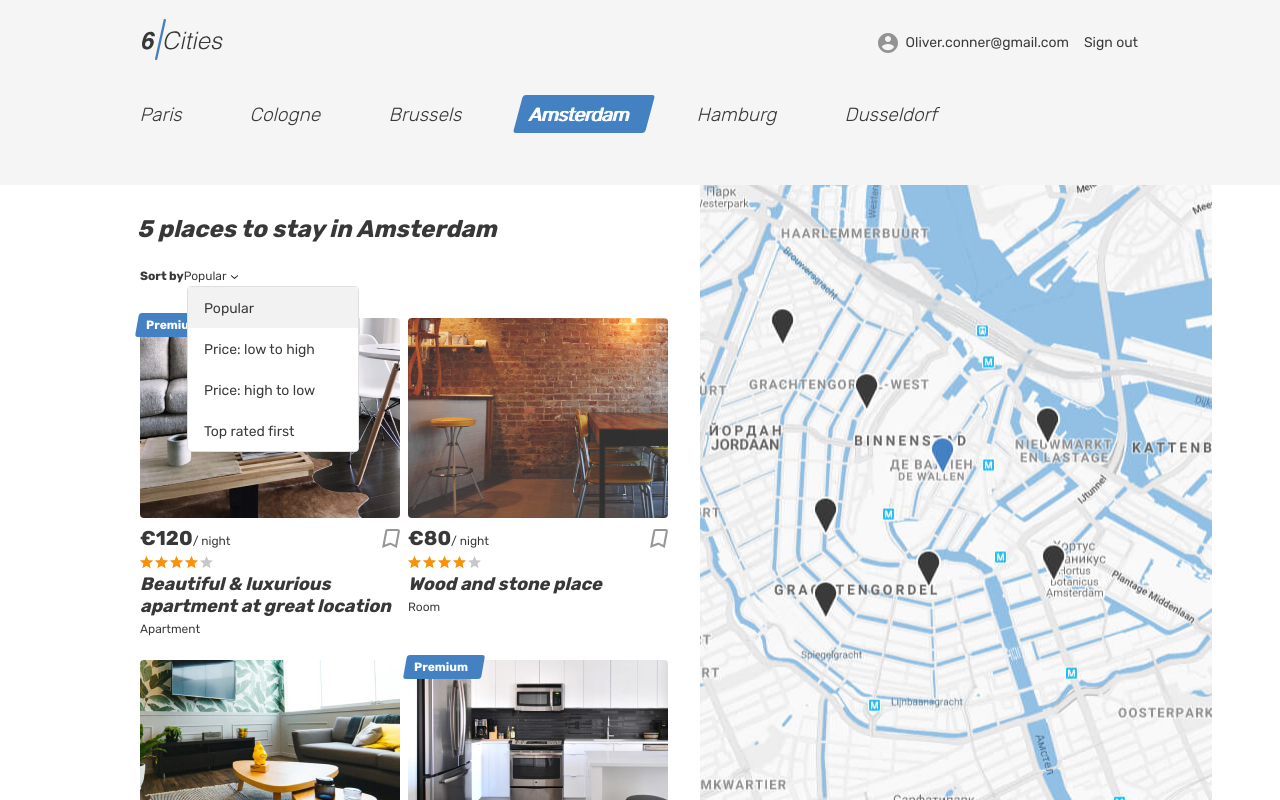
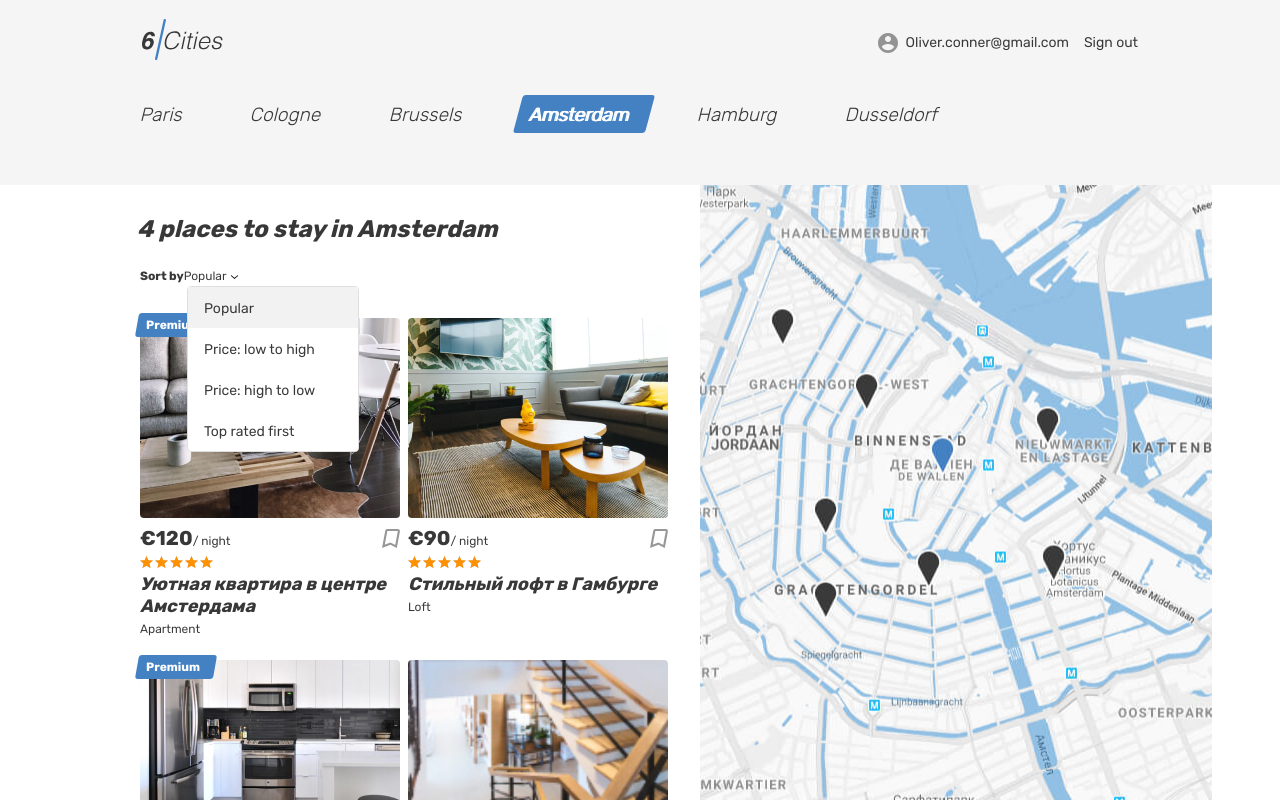
Before and after one commit to htmlacademy-react/135780-six-cities-3, a React (Vite) app: page / in a window 1280 px wide. Built offline with nearby package versions, Linux system fonts and the light colour scheme.

Commit message:
Обратная сторона реальности

```diff
--- a/src/App.tsx
+++ b/src/App.tsx
@@ -1,24 +1,28 @@
-import {BrowserRouter, Route, Routes} from 'react-router-dom';
+import { BrowserRouter, Route, Routes } from 'react-router-dom';
 import React from 'react';
 import MainPage from './components/MainPage/main-page';
-import { offers } from './constants';
 import NotFoundPage from './components/NotFoundPage/not-found-page';
 import FavoritesPage from './components/FavoritesPage/favorite-page';
 import LoginPage from './components/LoginPage/login-page';
 import OfferPage from './components/OfferPage/offer-page';
 import PrivateRoute from './components/PrivateRoute/private-route';
 
+type AppProps = {
+  offers: typeof import('./mocks/offers').offers;
+};
 
-const App: React.FC = () => (
+const App: React.FC<AppProps> = ({ offers }) => (
   <BrowserRouter>
     <Routes>
       <Route path="/" element={<MainPage offers={offers} />} />
-      <Route path="/login" element={<LoginPage/>} />
-      <Route path="/favorites" element={
-        <PrivateRoute isAuthorized={false}>
-          <FavoritesPage />
-        </PrivateRoute>
-      }
+      <Route path="/login" element={<LoginPage />} />
+      <Route
+        path="/favorites"
+        element={
+          <PrivateRoute isAuthorized={false}>
+            <FavoritesPage offers={offers} />
+          </PrivateRoute>
+        }
       />
       <Route path="/offer/:id" element={<OfferPage />} />
       <Route path="*" element={<NotFoundPage />} />
--- /dev/null
+++ b/src/components/CommentForm/comment-form.tsx
@@ -0,0 +1,82 @@
+import React, { useState, ChangeEvent, FormEvent } from 'react';
+
+const ratingTitles: Record<number, string> = {
+  5: 'perfect',
+  4: 'good',
+  3: 'not bad',
+  2: 'badly',
+  1: 'terribly',
+};
+
+const CommentForm: React.FC = () => {
+  const [comment, setComment] = useState('');
+  const [rating, setRating] = useState(0);
+
+  const handleCommentChange = (e: ChangeEvent<HTMLTextAreaElement>) => {
+    setComment(e.target.value);
+  };
+
+  const handleRatingChange = (e: ChangeEvent<HTMLInputElement>) => {
+    setRating(Number(e.target.value));
+  };
+
+  const handleSubmit = (e: FormEvent) => {
+    e.preventDefault();
+    setComment('');
+    setRating(0);
+  };
+
+  return (
+    <form className="reviews__form form" onSubmit={handleSubmit}>
+      <label className="reviews__label form__label" htmlFor="review">
+        Your review
+      </label>
+      <div className="reviews__rating-form form__rating">
+        {[5, 4, 3, 2, 1].map((star) => (
+          <React.Fragment key={star}>
+            <input
+              className="form__rating-input visually-hidden"
+              name="rating"
+              value={star}
+              id={`${star}-stars`}
+              type="radio"
+              checked={rating === star}
+              onChange={handleRatingChange}
+            />
+            <label
+              htmlFor={`${star}-stars`}
+              className="reviews__rating-label form__rating-label"
+              title={ratingTitles[star]}
+            >
+              <svg className="form__star-image" width="37" height="33">
+                <use xlinkHref="#icon-star"></use>
+              </svg>
+            </label>
+          </React.Fragment>
+        ))}
+      </div>
+      <textarea
+        className="reviews__textarea form__textarea"
+        id="review"
+        name="review"
+        placeholder="Tell how was your stay, what you like and what can be improved"
+        value={comment}
+        onChange={handleCommentChange}
+      />
+      <div className="reviews__button-wrapper">
+        <p className="reviews__help">
+          To submit review please make sure to set <span className="reviews__star">rating</span> and describe your stay with at least <b className="reviews__text-amount">50 characters</b>.
+        </p>
+        <button
+          className="reviews__submit form__submit button"
+          type="submit"
+          disabled={comment.length < 50 || rating === 0}
+        >
+          Submit
+        </button>
+      </div>
+    </form>
+  );
+};
+
+export default CommentForm;
--- a/src/components/FavoritesPage/favorite-page.tsx
+++ b/src/components/FavoritesPage/favorite-page.tsx
@@ -1,14 +1,30 @@
 import React from 'react';
+import OfferList from '../OfferList/offer-list';
+import { Link } from 'react-router-dom';
 
-const FavoritesPage: React.FC = () => (
+type Offer = {
+  id: number;
+  isPremium: boolean;
+  price: number;
+  title: string;
+  type: string;
+  rating: number;
+  image: string;
+};
+
+type FavoritesPageProps = {
+  offers: Offer[];
+};
+
+const FavoritesPage: React.FC<FavoritesPageProps> = ({ offers }) => (
   <div className="page">
     <header className="header">
       <div className="container">
         <div className="header__wrapper">
           <div className="header__left">
-            <a className="header__logo-link" href="/">
+            <Link className="header__logo-link header__logo-link--active" to="/">
               <img className="header__logo" src="img/logo.svg" alt="6 cities logo" width="81" height="41" />
-            </a>
+            </Link>
           </div>
           <nav className="header__nav">
             <ul className="header__nav-list">
@@ -33,53 +49,7 @@ const FavoritesPage: React.FC = () => (
       <div className="page__favorites-container container">
         <section className="favorites">
           <h1 className="favorites__title">Saved listing</h1>
-          <ul className="favorites__list">
-            <li className="favorites__locations-items">
-              <div className="favorites__locations locations locations--current">
-                <div className="locations__item">
-                  <a className="locations__item-link" href="#">
-                    <span>Amsterdam</span>
-                  </a>
-                </div>
-              </div>
-              <div className="favorites__places">
-                <article className="favorites__card place-card">
-                  <div className="place-card__mark">
-                    <span>Premium</span>
-                  </div>
-                  <div className="favorites__image-wrapper place-card__image-wrapper">
-                    <a href="#">
-                      <img className="place-card__image" src="img/apartment-small-03.jpg" width="150" height="110" alt="Place image" />
-                    </a>
-                  </div>
-                  <div className="favorites__card-info place-card__info">
-                    <div className="place-card__price-wrapper">
-                      <div className="place-card__price">
-                        <b className="place-card__price-value">&euro;180</b>
-                        <span className="place-card__price-text">&#47;&nbsp;night</span>
-                      </div>
-                      <button className="place-card__bookmark-button place-card__bookmark-button--active button" type="button">
-                        <svg className="place-card__bookmark-icon" width="18" height="19">
-                          <use xlinkHref="#icon-bookmark"></use>
-                        </svg>
-                        <span className="visually-hidden">In bookmarks</span>
-                      </button>
-                    </div>
-                    <div className="place-card__rating rating">
-                      <div className="place-card__stars rating__stars">
-                        <span style={{ width: '100%' }}></span>
-                        <span className="visually-hidden">Rating</span>
-                      </div>
-                    </div>
-                    <h2 className="place-card__name">
-                      <a href="#">Nice, cozy, warm big bed apartment</a>
-                    </h2>
-                    <p className="place-card__type">Apartment</p>
-                  </div>
-                </article>
-              </div>
-            </li>
-          </ul>
+          <OfferList offers={offers} className="favorites__places" />
         </section>
       </div>
     </main>
--- a/src/components/LoginPage/login-page.tsx
+++ b/src/components/LoginPage/login-page.tsx
@@ -1,4 +1,5 @@
 import React from 'react';
+import { Link } from 'react-router-dom';
 
 const LoginPage: React.FC = () => (
   <div className="page page--gray page--login">
@@ -6,9 +7,9 @@ const LoginPage: React.FC = () => (
       <div className="container">
         <div className="header__wrapper">
           <div className="header__left">
-            <a className="header__logo-link" href="/">
+            <Link className="header__logo-link header__logo-link--active" to="/">
               <img className="header__logo" src="img/logo.svg" alt="6 cities logo" width="81" height="41" />
-            </a>
+            </Link>
           </div>
         </div>
       </div>
--- a/src/components/MainPage/main-page.tsx
+++ b/src/components/MainPage/main-page.tsx
@@ -1,5 +1,6 @@
 import React from 'react';
-import OfferCard from '../OfferCard/offer-card';
+import OfferList from '../OfferList/offer-list';
+import { Link } from 'react-router-dom';
 
 type MainPageProps = {
   offers: Array<{
@@ -19,9 +20,9 @@ const MainPage: React.FC<MainPageProps> = ({ offers }) => (
       <div className="container">
         <div className="header__wrapper">
           <div className="header__left">
-            <a className="header__logo-link header__logo-link--active" href="/">
+            <Link className="header__logo-link header__logo-link--active" to="/">
               <img className="header__logo" src="img/logo.svg" alt="6 cities logo" width="81" height="41" />
-            </a>
+            </Link>
           </div>
           <nav className="header__nav">
             <ul className="header__nav-list">
@@ -100,19 +101,7 @@ const MainPage: React.FC<MainPageProps> = ({ offers }) => (
                 <li className="places__option" tabIndex={0}>Top rated first</li>
               </ul>
             </form>
-            <div className="cities__places-list places__list tabs__content">
-              {offers.map((offer) => (
-                <OfferCard
-                  key={offer.id}
-                  isPremium={offer.isPremium}
-                  price={offer.price}
-                  title={offer.title}
-                  type={offer.type}
-                  rating={offer.rating}
-                  image={offer.image}
-                />
-              ))}
-            </div>
+            <OfferList offers={offers} />
           </section>
           <div className="cities__right-section">
             <section className="cities__map map"></section>
--- a/src/components/OfferCard/offer-card.tsx
+++ b/src/components/OfferCard/offer-card.tsx
@@ -1,6 +1,8 @@
 import React from 'react';
+import { Link } from 'react-router-dom';
 
-type OfferCardProps = {
+type Offer = {
+  id: number;
   isPremium: boolean;
   price: number;
   title: string;
@@ -9,20 +11,26 @@ type OfferCardProps = {
   image: string;
 };
 
-const OfferCard: React.FC<OfferCardProps> = ({ isPremium, price, title, type, rating, image }) => {
+type OfferCardProps = {
+  offer: Offer;
+  isActive?: boolean;
+};
+
+const OfferCard: React.FC<OfferCardProps> = ({ offer, isActive }) => {
+  const { id, isPremium, price, title, type, rating, image } = offer;
   const ratingPercentage = `${Math.round(rating) * 20}%`;
 
   return (
-    <article className="cities__card place-card">
+    <article className={`cities__card place-card${isActive ? ' place-card--active' : ''}`}>
       {isPremium && (
         <div className="place-card__mark">
           <span>Premium</span>
         </div>
       )}
       <div className="cities__image-wrapper place-card__image-wrapper">
-        <a href="#">
+        <Link to={`/offer/${id}`}>
           <img className="place-card__image" src={image} width="260" height="200" alt="Place image" />
-        </a>
+        </Link>
       </div>
       <div className="place-card__info">
         <div className="place-card__price-wrapper">
@@ -44,7 +52,7 @@ const OfferCard: React.FC<OfferCardProps> = ({ isPremium, price, title, type, ra
           </div>
         </div>
         <h2 className="place-card__name">
-          <a href="#">{title}</a>
+          <Link to={`/offer/${id}`}>{title}</Link>
         </h2>
         <p className="place-card__type">{type}</p>
       </div>
--- /dev/null
+++ b/src/components/OfferList/offer-list.tsx
@@ -0,0 +1,37 @@
+import React, { useState } from 'react';
+import OfferCard from '../OfferCard/offer-card';
+
+type Offer = {
+  id: number;
+  isPremium: boolean;
+  price: number;
+  title: string;
+  type: string;
+  rating: number;
+  image: string;
+};
+
+type OfferListProps = {
+  offers: Offer[];
+  className?: string;
+};
+
+const OfferList: React.FC<OfferListProps> = ({ offers, className = 'cities__places-list places__list tabs__content' }) => {
+  const [activeOfferId, setActiveOfferId] = useState<number | null>(null);
+
+  return (
+    <div className={className}>
+      {offers.map((offer) => (
+        <div
+          key={offer.id}
+          onMouseEnter={() => setActiveOfferId(offer.id)}
+          onMouseLeave={() => setActiveOfferId(null)}
+        >
+          <OfferCard offer={offer} isActive={activeOfferId === offer.id} />
+        </div>
+      ))}
+    </div>
+  );
+};
+
+export default OfferList;
--- /dev/null
+++ b/src/mocks/offers.ts
@@ -0,0 +1,82 @@
+export const offers = [
+  {
+    id: 1,
+    title: 'Уютная квартира в центре Амстердама',
+    type: 'Apartment',
+    price: 120,
+    isPremium: true,
+    rating: 4.8,
+    image: 'img/apartment-01.jpg',
+    description: 'Просторная квартира с видом на канал.',
+    bedrooms: 2,
+    maxAdults: 4,
+    goods: ['Wi-Fi', 'Кухня', 'Парковка'],
+    host: {
+      name: 'Анна',
+      avatarUrl: 'img/avatar-anna.jpg',
+      isPro: true,
+    },
+    city: 'Amsterdam',
+    location: { latitude: 52.3909553943508, longitude: 4.85309666406198, zoom: 8 },
+  },
+  {
+    id: 2,
+    title: 'Стильный лофт в Гамбурге',
+    type: 'Loft',
+    price: 90,
+    isPremium: false,
+    rating: 4.5,
+    image: 'img/apartment-02.jpg',
+    description: 'Современный лофт в историческом районе.',
+    bedrooms: 1,
+    maxAdults: 2,
+    goods: ['Wi-Fi', 'Телевизор'],
+    host: {
+      name: 'Максим',
+      avatarUrl: 'img/avatar-max.jpg',
+      isPro: false,
+    },
+    city: 'Hamburg',
+    location: { latitude: 53.550341, longitude: 10.000654, zoom: 8 },
+  },
+  {
+    id: 3,
+    title: 'Дом с садом в Кёльне',
+    type: 'House',
+    price: 200,
+    isPremium: true,
+    rating: 5,
+    image: 'img/apartment-03.jpg',
+    description: 'Просторный дом с большим садом и парковкой.',
+    bedrooms: 3,
+    maxAdults: 6,
+    goods: ['Wi-Fi', 'Сад', 'Парковка', 'Камин'],
+    host: {
+      name: 'Луиза',
+      avatarUrl: 'img/avatar-louise.jpg',
+      isPro: true,
+    },
+    city: 'Cologne',
+    location: { latitude: 50.937531, longitude: 6.960279, zoom: 8 },
+  },
+  {
+    id: 4,
+    title: 'Комната в Брюсселе',
+    type: 'Room',
+    price: 60,
+    isPremium: false,
+    rating: 4.2,
+    image: 'img/apartment-small-04.jpg',
+    description: 'Уютная комната для одного в центре города.',
+    bedrooms: 1,
+    maxAdults: 1,
+    goods: ['Wi-Fi', 'Завтрак'],
+    host: {
+      name: 'Питер',
+      avatarUrl: 'img/avatar-peter.jpg',
+      isPro: false,
+    },
+    city: 'Brussels',
+    location: { latitude: 50.85045, longitude: 4.34878, zoom: 8 },
+  },
+];
```
Also changed, not shown: src/components/OfferPage/offer-page.tsx (+11 -13 lines), src/index.tsx (+2 -5 lines).
